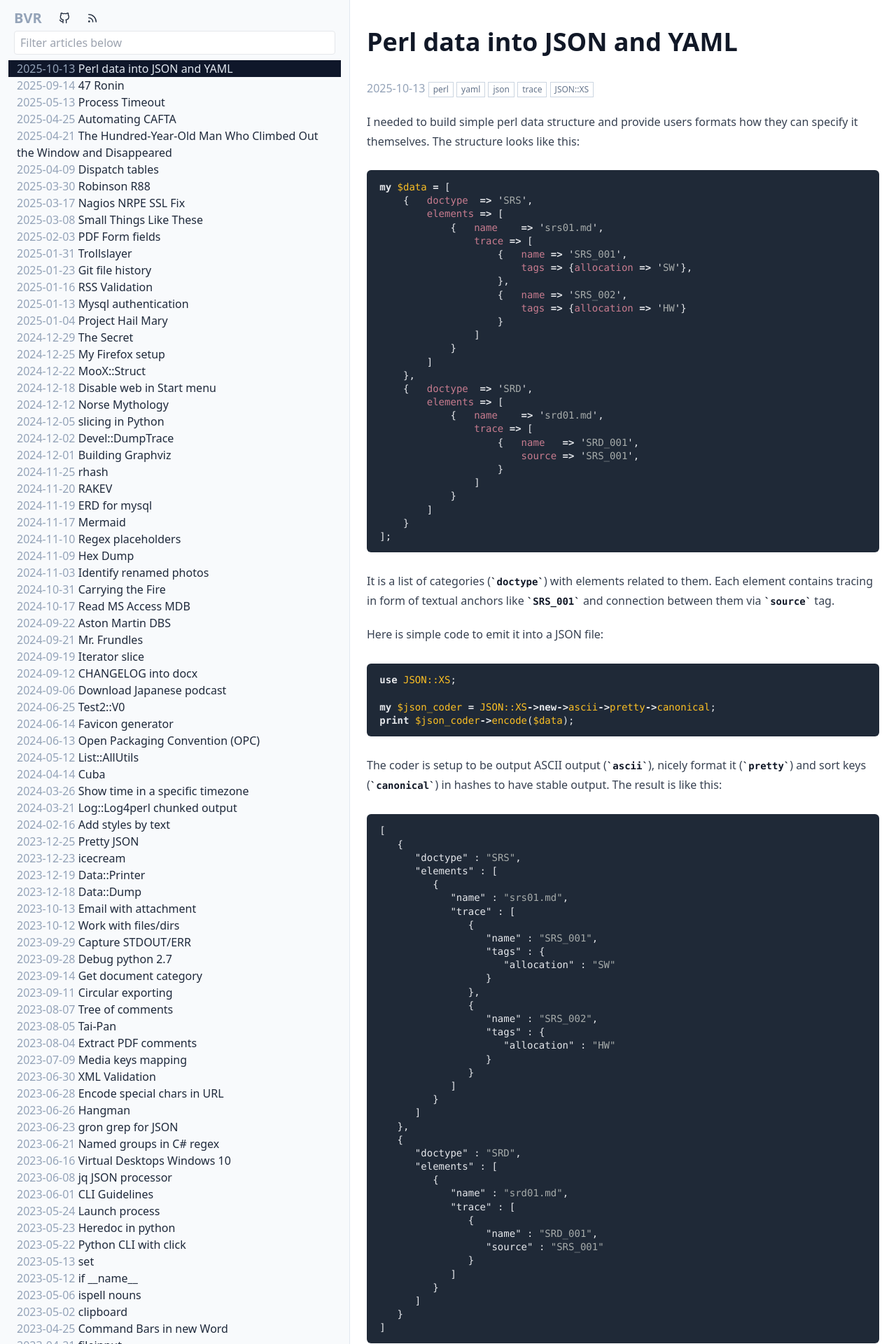
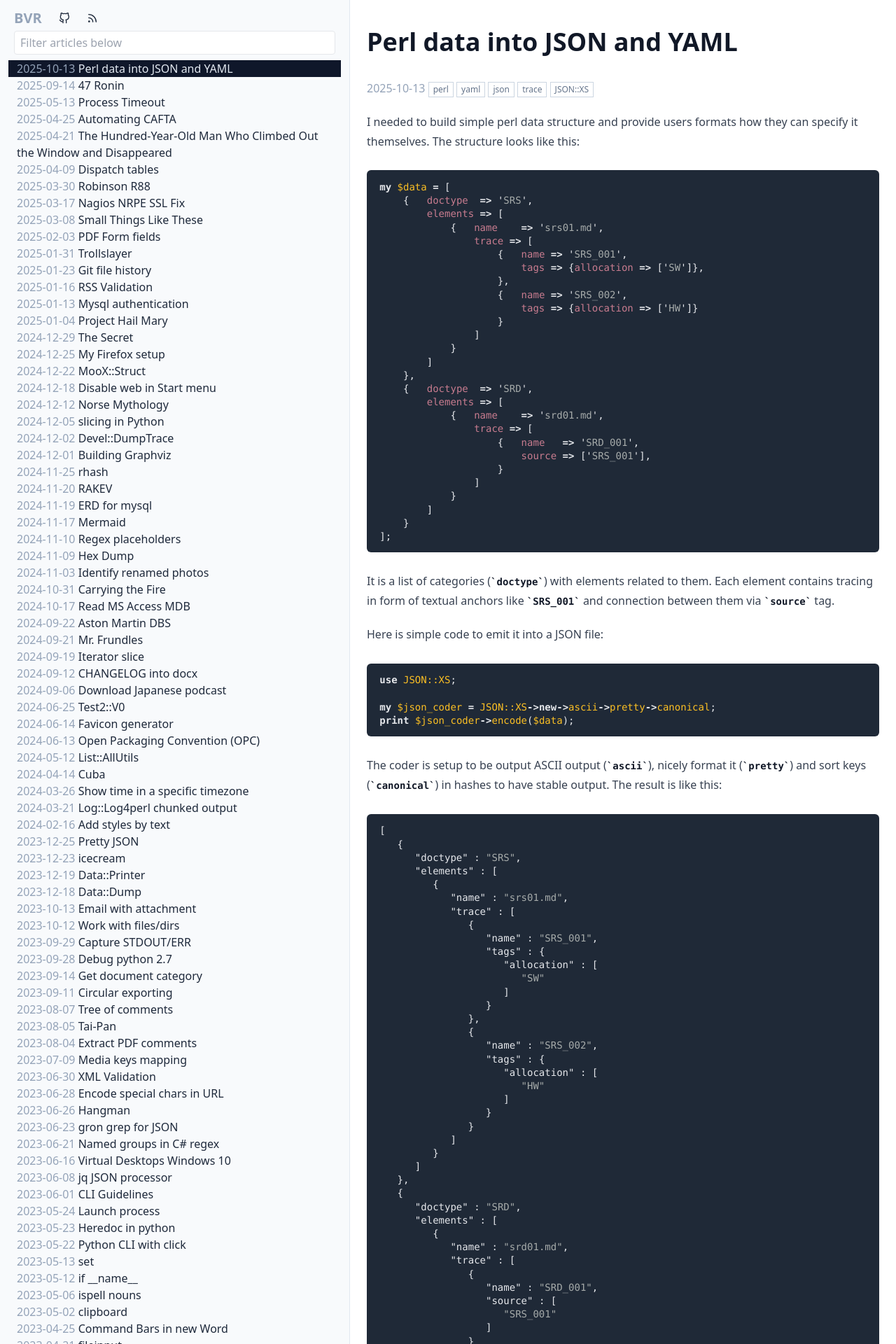
Before and after one commit to bvr/bvr.github.io, a Jekyll site: the page built from _posts/2025-10-13-data-to-json-yaml.md, in a window 1280 px wide. Shown: the top 1920 px of the page at 70% size. Built offline with Jekyll 4.4.1, drawn with Linux system fonts in a browser that asks for light colours.

````diff
--- a/_posts/2025-10-13-data-to-json-yaml.md
+++ b/_posts/2025-10-13-data-to-json-yaml.md
@@ -18,10 +18,10 @@ my $data = [
             {   name    => 'srs01.md',
                 trace => [
                     {   name => 'SRS_001',
-                        tags => {allocation => 'SW'},
+                        tags => {allocation => ['SW']},
                     },
                     {   name => 'SRS_002',
-                        tags => {allocation => 'HW'}
+                        tags => {allocation => ['HW']}
                     }
                 ]
             }
@@ -32,7 +32,7 @@ my $data = [
             {   name    => 'srd01.md',
                 trace => [
                     {   name   => 'SRD_001',
-                        source => 'SRS_001',
+                        source => ['SRS_001'],
                     }
                 ]
             }
@@ -65,13 +65,17 @@ The coder is setup to be output ASCII output (`ascii`), nicely format it (`prett
                {
                   "name" : "SRS_001",
                   "tags" : {
-                     "allocation" : "SW"
+                     "allocation" : [
+                        "SW"
+                     ]
                   }
                },
                {
                   "name" : "SRS_002",
                   "tags" : {
-                     "allocation" : "HW"
+                     "allocation" : [
+                        "HW"
+                     ]
                   }
                }
             ]
@@ -86,7 +90,9 @@ The coder is setup to be output ASCII output (`ascii`), nicely format it (`prett
             "trace" : [
                {
                   "name" : "SRD_001",
-                  "source" : "SRS_001"
+                  "source" : [
+                     "SRS_001"
+                  ]
                }
             ]
          }
@@ -113,16 +119,19 @@ The result is somewhat more concise and nicer, perhaps:
       trace:
         - name: SRS_001
           tags:
-            allocation: SW
+            allocation:
+              - SW
         - name: SRS_002
           tags:
-            allocation: HW
+            allocation:
+              - HW
 - doctype: SRD
   elements:
     - name: srd01.md
       trace:
         - name: SRD_001
-          source: SRS_001
+          source:
+            - SRS_001
 ```
 
 [1]: https://yaml.org/
````
Also changed, not shown: 1 other file.
